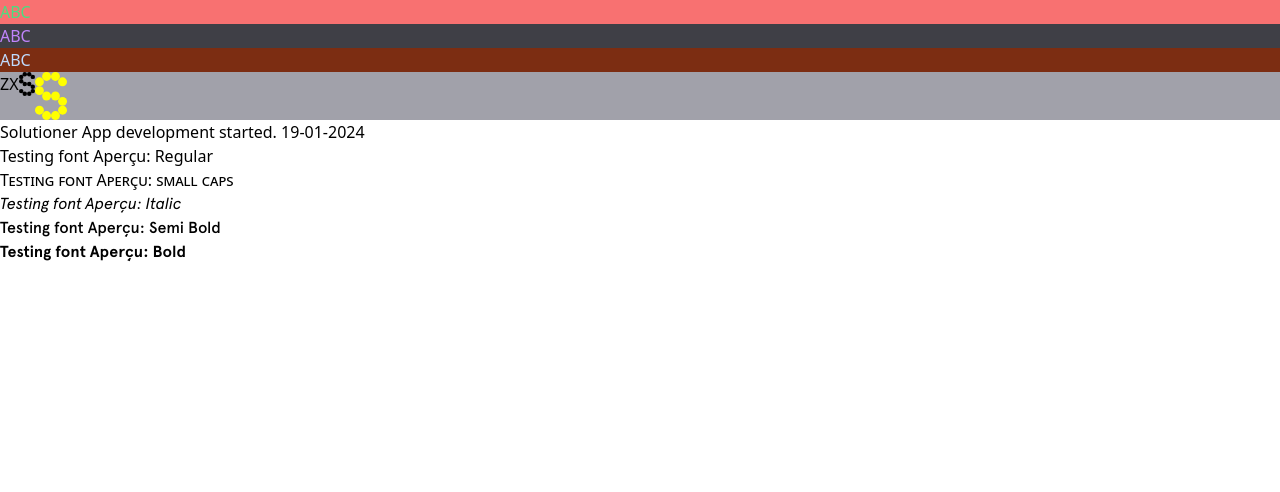
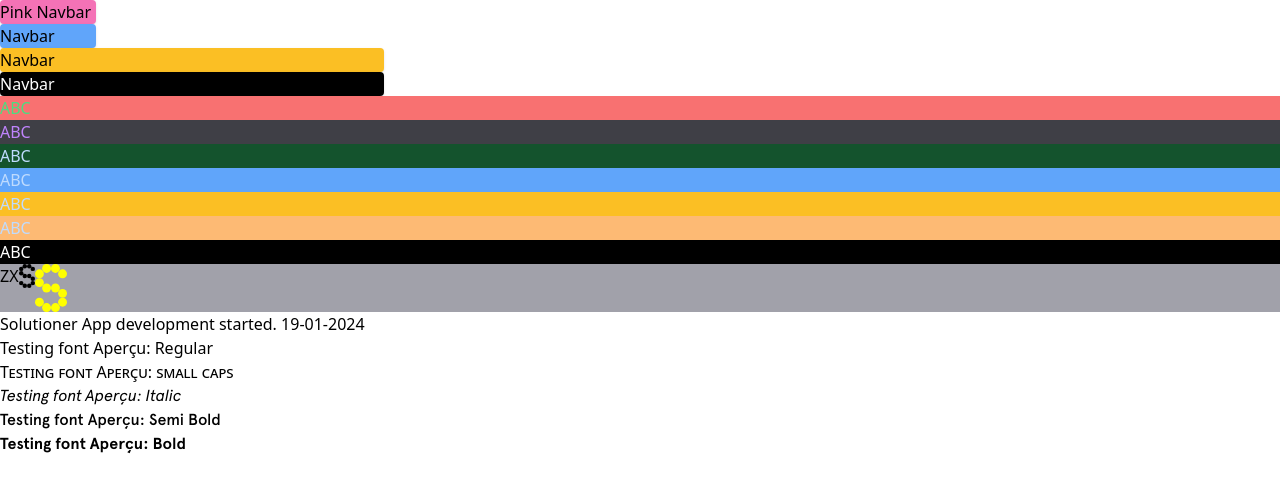
Before and after one commit to NVR-2023/45-Solutioner-2.0, a Next.js app: page / in a window 1280 px wide. Shown: the top 492 px of the page. Built offline with nearby package versions, Linux system fonts and the light colour scheme.

Commit message:
Fixed Tailwind config to include Sections folder

```diff
--- a/src/app/page.tsx
+++ b/src/app/page.tsx
@@ -1,8 +1,11 @@
 import ABC from "@/components/unique/abc";
 import LogoIcon from "@/sections/navbar/logoicon";
+import Navbar
+ from "@/sections/navbar/navbar";
 export default function Home() {
   return (
     <main className="">
+      <Navbar/>
       <ABC />
       <div className="bg-zinc-400 flex">
         <span>ZX</span>
--- a/src/components/unique/abc.tsx
+++ b/src/components/unique/abc.tsx
@@ -5,7 +5,11 @@ const ABC:FC = () => {
     <div>
       <p className="bg-red-400 text-green-400">ABC</p>
       <p className="bg-zinc-700 text-purple-400">ABC</p>
-      <p className="bg-orange-900 text-blue-200">ABC</p>
+      <p className="bg-green-900 text-blue-200">ABC</p>
+      <p className="bg-blue-400 text-blue-200">ABC</p>
+      <p className="bg-amber-400 text-blue-200">ABC</p>
+      <p className="bg-orange-300 text-blue-200">ABC</p>
+      <p className="bg-black text-white">ABC</p>
     </div>
   )
 };
--- /dev/null
+++ b/src/sections/navbar/navbar.tsx
@@ -0,0 +1,22 @@
+import React, { FC } from "react";
+
+const Navbar: FC = () => {
+  return (
+    <nav>
+      <div className="w-24 bg-pink-400 shadow rounded">
+        <p>Pink Navbar</p>
+      </div>
+      <div className="w-24 bg-blue-400 shadow rounded">
+        <p>Navbar</p>
+      </div>
+      <div className="w-96 bg-amber-400 shadow rounded">
+        <p>Navbar</p>
+      </div>
+      <div className="w-96 bg-black text-white shadow rounded">
+        <p>Navbar</p>
+      </div>
+    </nav>
+  );
+};
+
+export default Navbar;
--- a/tailwind.config.ts
+++ b/tailwind.config.ts
@@ -4,6 +4,7 @@ const config: Config = {
   content: [
     "./src/pages/**/*.{js,ts,jsx,tsx,mdx}",
     "./src/components/**/*.{js,ts,jsx,tsx,mdx}",
+    "./src/sections/**/*.{js,ts,jsx,tsx,mdx}",
     "./src/app/**/*.{js,ts,jsx,tsx,mdx}",
   ],
   theme: {
```
